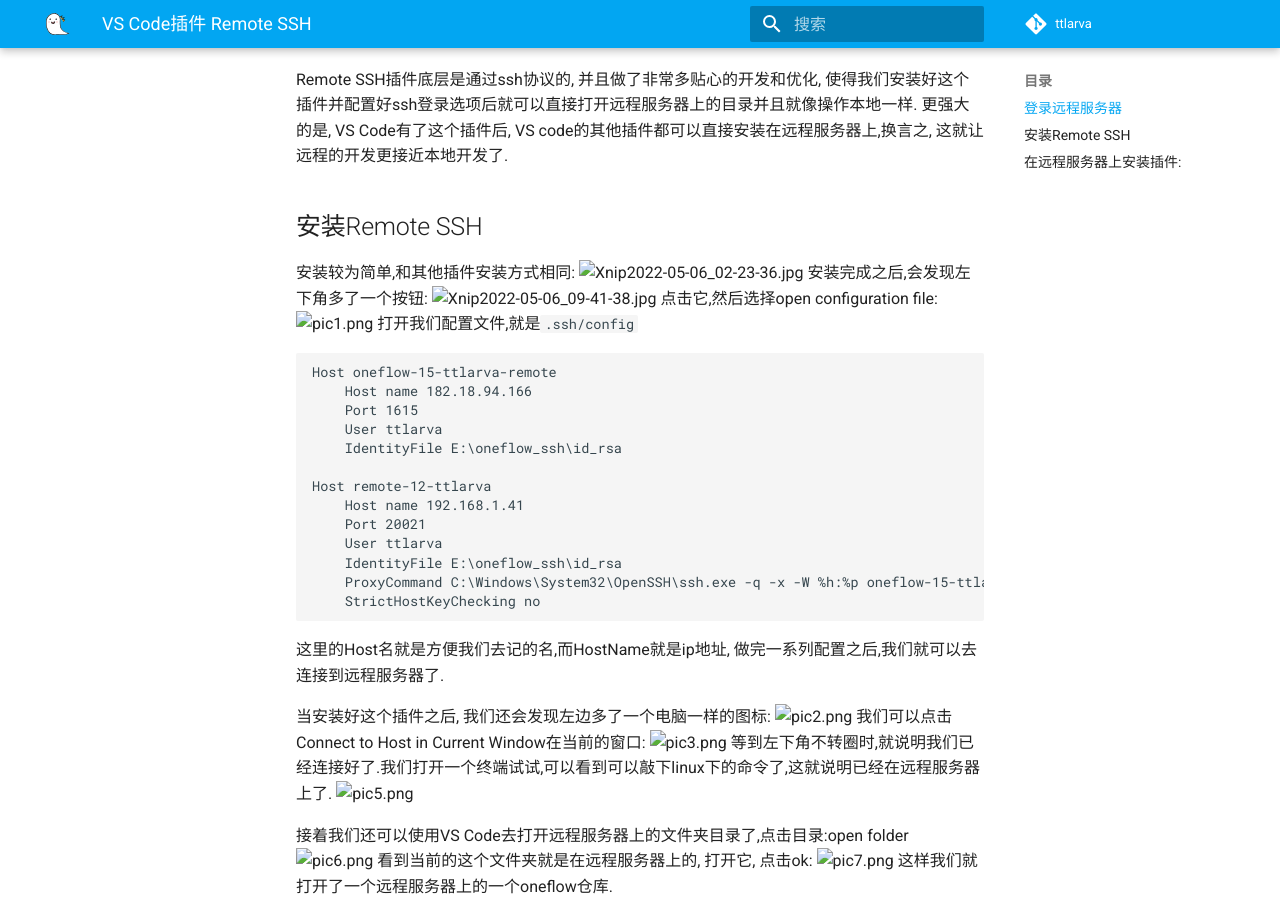
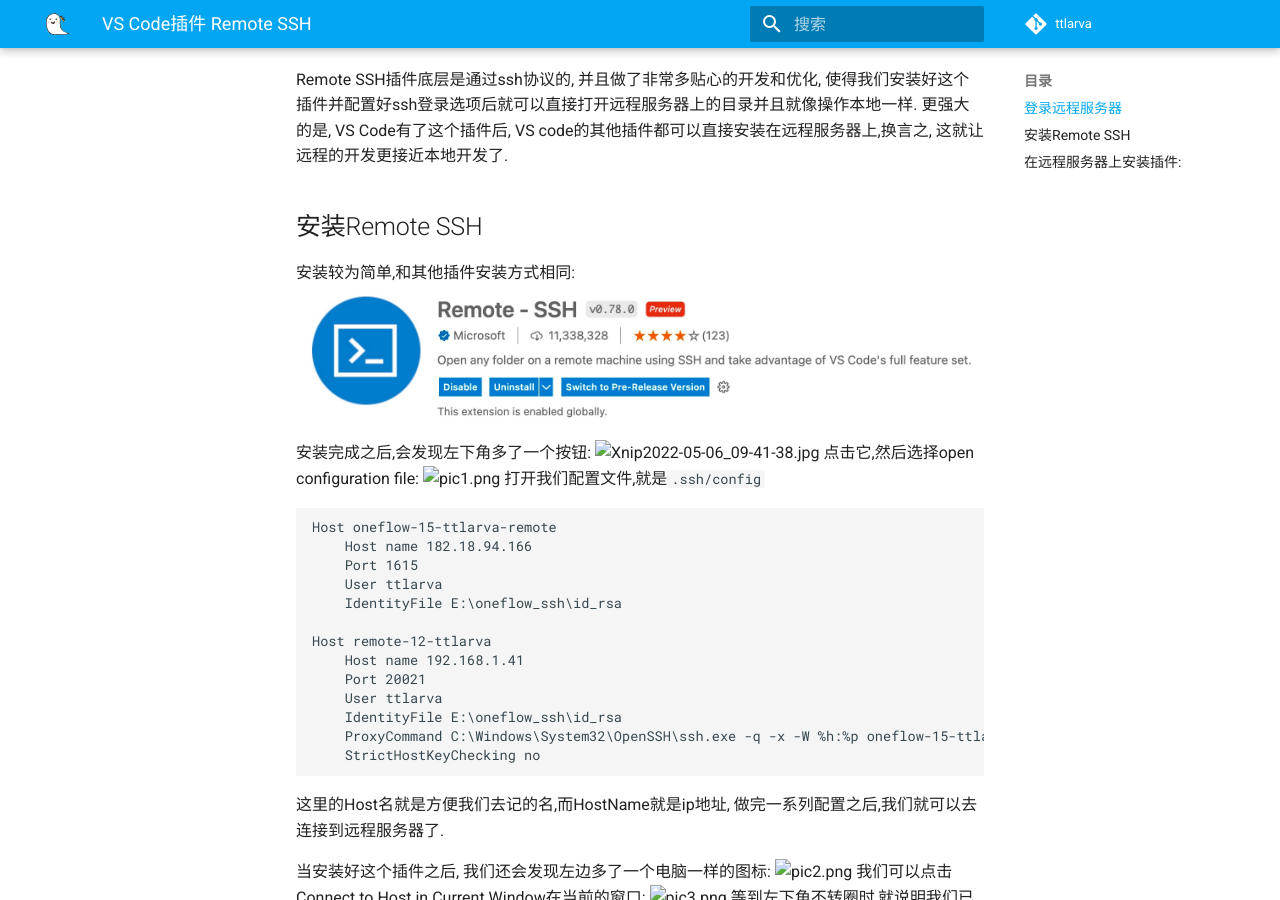
Before and after one commit to ttttLarva/Larva, an MkDocs documentation site: the page built from docs/remote_cpp_development/remote_ssh.md, in a window 1280 px wide and 900 px high, scrolled down 540 px. Built offline with MkDocs 1.6.1 and Material for MkDocs 9.7.7, drawn with Linux system fonts in a browser that asks for light colours; emoji names are drawn with the system emoji font; comment, search, counter and statistics services are not loaded; the version menu is left out.

Commit message:
try_pic1

```diff
--- a/docs/remote_cpp_development/remote_ssh.md
+++ b/docs/remote_cpp_development/remote_ssh.md
@@ -17,7 +17,7 @@
 
 ## 安装Remote SSH
 安装较为简单,和其他插件安装方式相同:
-![Xnip2022-05-06_02-23-36.jpg](docs/remote_cpp_development/remote_ssh_files/Xnip2022-05-06_02-23-36.jpg)
+![Xnip2022-05-06_02-23-36.jpg](remote_ssh_files/Xnip2022-05-06_02-23-36.jpg)
 安装完成之后,会发现左下角多了一个按钮:
 ![Xnip2022-05-06_09-41-38.jpg](docs/remote_cpp_development/remote_ssh_files/Xnip2022-05-06_09-41-38.jpg)
 点击它,然后选择open configuration file:
```
